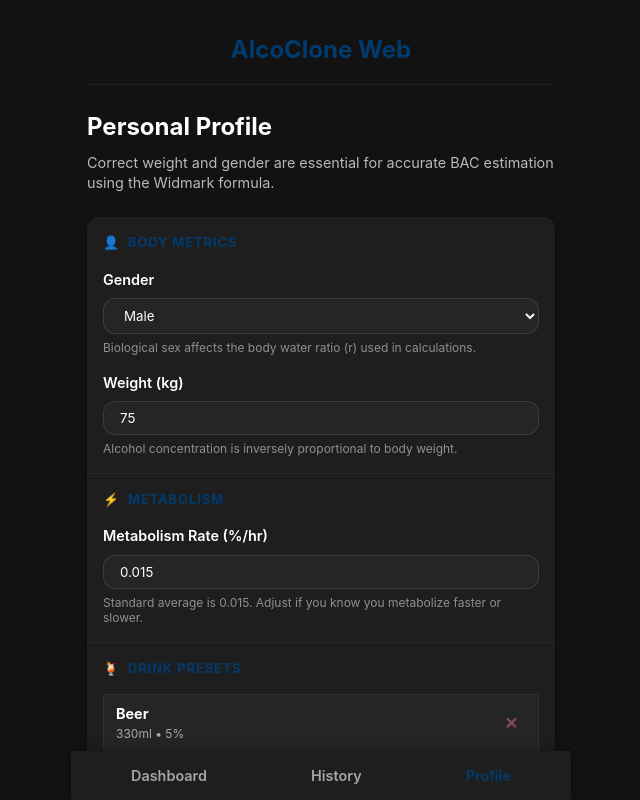
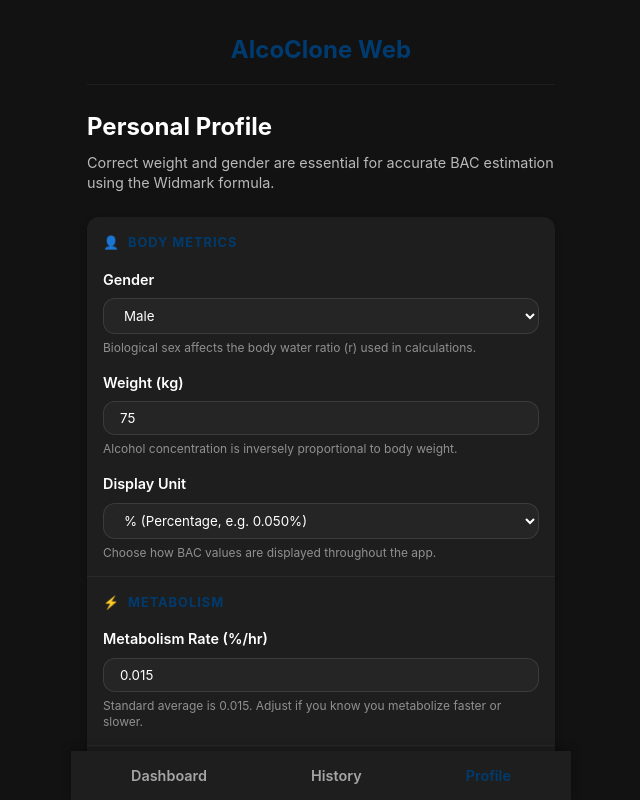
Before and after one commit to m1ckyb/alco-clone, a React (Vite) app: page / in a window 1280 px wide. Both pictures are taken after a click on the button "Profile". Shown: the top 800 px of the page, without its empty margins (319-959 px from the left). Built offline with nearby package versions, Linux system fonts and the light colour scheme.

Commit message:
Add unit toggle (% vs ‰) and total alcohol display

```diff
--- a/src/components/BACGraph.tsx
+++ b/src/components/BACGraph.tsx
@@ -10,7 +10,9 @@ interface BACGraphProps {
 }
 
 const BACGraph: React.FC<BACGraphProps> = ({ drinks, profile, now }) => {
-  const data = generateBACGraphData(drinks, profile, now);
+  const rawData = generateBACGraphData(drinks, profile, now);
+  const factor = profile.displayUnit === '‰' ? 10 : 1;
+  const data = rawData.map(d => ({ ...d, bac: d.bac * factor }));
 
   if (data.length === 0) {
     return (
@@ -25,7 +27,7 @@ const BACGraph: React.FC<BACGraphProps> = ({ drinks, profile, now }) => {
       return (
         <div className="custom-tooltip">
           <p className="label">{payload[0].payload.label}</p>
-          <p className="bac">{payload[0].value.toFixed(3)}% BAC</p>
+          <p className="bac">{payload[0].value.toFixed(profile.displayUnit === '‰' ? 2 : 3)}{profile.displayUnit} BAC</p>
         </div>
       );
     }
@@ -55,7 +57,7 @@ const BACGraph: React.FC<BACGraphProps> = ({ drinks, profile, now }) => {
             <YAxis
               fontSize={10}
               tick={{ fill: '#888' }}
-              domain={[0, 'dataMax + 0.02']}
+              domain={[0, (dataMax: number) => Math.max(0.1 * factor, dataMax + (0.02 * factor))]}
               width={35}
             />
             <Tooltip content={<CustomTooltip />} />
--- a/src/components/Dashboard.tsx
+++ b/src/components/Dashboard.tsx
@@ -53,7 +53,7 @@ const Dashboard: React.FC<{ onAddClick: () => void }> = ({ onAddClick }) => {
       <div className="bac-display card" style={{ borderColor: getStatusColor(currentBAC), borderLeft: '4px solid' }}>
         <span className="label">Current BAC</span>
         <h1 className="bac-value" style={{ color: getStatusColor(currentBAC) }}>
-          {formatBAC(currentBAC)}%
+          {formatBAC(currentBAC, profile.displayUnit)}{profile.displayUnit}
         </h1>
         <div className="status-badge" style={{ backgroundColor: getStatusColor(currentBAC) }}>
           {getStatusText(currentBAC)}
@@ -69,6 +69,11 @@ const Dashboard: React.FC<{ onAddClick: () => void }> = ({ onAddClick }) => {
           <span className="label">Active Drinks</span>
           <h3>{drinks.filter(d => (now - d.timestamp) < 12 * 3600000).length}</h3>
         </div>
+      </div>
+
+      <div className="card info-card" style={{ marginTop: 'var(--spacing-md)' }}>
+        <span className="label">Total Alcohol Consumed</span>
+        <h3>{drinks.reduce((sum, d) => sum + (d.volume * (d.abv / 100) * 0.789), 0).toFixed(1)}g</h3>
       </div>
 
       <BACGraph drinks={drinks} profile={profile} now={now} />
--- a/src/components/ProfileSettings.tsx
+++ b/src/components/ProfileSettings.tsx
@@ -97,6 +97,17 @@ const ProfileSettings: React.FC = () => {
             />
             <p className="help-text">Alcohol concentration is inversely proportional to body weight.</p>
           </div>
+
+          <div className="form-group">
+            <label>Display Unit</label>
+            <div className="select-wrapper">
+              <select name="displayUnit" value={profile.displayUnit} onChange={handleChange}>
+                <option value="%">% (Percentage, e.g. 0.050%)</option>
+                <option value="‰">‰ (Per Mille, e.g. 0.50‰)</option>
+              </select>
+            </div>
+            <p className="help-text">Choose how BAC values are displayed throughout the app.</p>
+          </div>
         </div>
 
         <div className="form-section">
@@ -104,17 +115,26 @@ const ProfileSettings: React.FC = () => {
             <span>⚡</span> Metabolism
           </div>
           <div className="form-group">
-            <label>Metabolism Rate (%/hr)</label>
+            <label>Metabolism Rate ({profile.displayUnit}/hr)</label>
             <input
               type="number"
               name="metabolismRate"
               step="0.001"
-              min="0.005"
-              max="0.040"
-              value={profile.metabolismRate}
-              onChange={handleChange}
+              min={profile.displayUnit === '‰' ? 0.05 : 0.005}
+              max={profile.displayUnit === '‰' ? 0.40 : 0.040}
+              value={profile.displayUnit === '‰' ? profile.metabolismRate * 10 : profile.metabolismRate}
+              onChange={(e) => {
+                const val = Number(e.target.value);
+                setProfile({
+                  ...profile,
+                  metabolismRate: profile.displayUnit === '‰' ? val / 10 : val
+                });
+              }}
             />
-            <p className="help-text">Standard average is 0.015. Adjust if you know you metabolize faster or slower.</p>
+            <p className="help-text">
+              Standard average is {profile.displayUnit === '‰' ? '0.15' : '0.015'}.
+              Adjust if you know you metabolize faster or slower.
+            </p>
           </div>
         </div>
 
--- a/src/context/AppContext.tsx
+++ b/src/context/AppContext.tsx
@@ -18,6 +18,7 @@ const DEFAULT_PROFILE: Profile = {
   weight: 75,
   gender: 'male',
   metabolismRate: 0.015,
+  displayUnit: '%',
 };
 
 const DEFAULT_PRESETS: Omit<Drink, 'id' | 'timestamp'>[] = [
--- a/src/utils/bac.ts
+++ b/src/utils/bac.ts
@@ -10,6 +10,7 @@ export interface Profile {
   weight: number; // kg
   gender: 'male' | 'female';
   metabolismRate: number; // BAC % reduction per hour, default ~0.015
+  displayUnit: '%' | '‰';
 }
 
 export const GENDER_CONSTANTS = {
@@ -117,8 +118,11 @@ export function generateBACGraphData(drinks: Drink[], profile: Profile, now: num
 }
 
 /**
- * Formats BAC to a standard display (e.g. 0.050)
+ * Formats BAC to a standard display based on unit.
  */
-export function formatBAC(bac: number): string {
+export function formatBAC(bac: number, unit: '%' | '‰' = '%'): string {
+  if (unit === '‰') {
+    return (bac * 10).toFixed(2);
+  }
   return bac.toFixed(3);
 }
```
